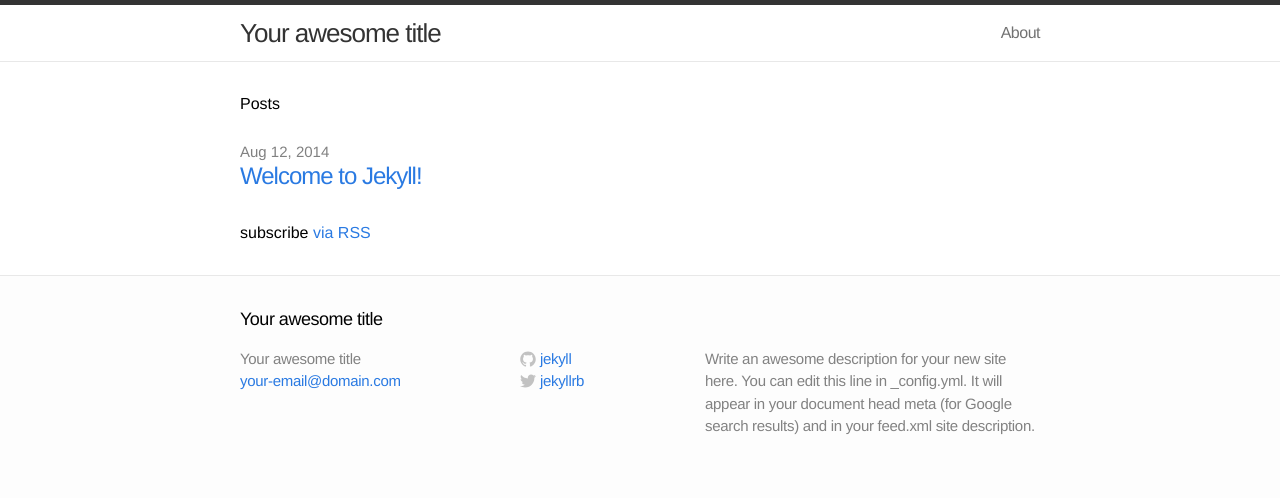
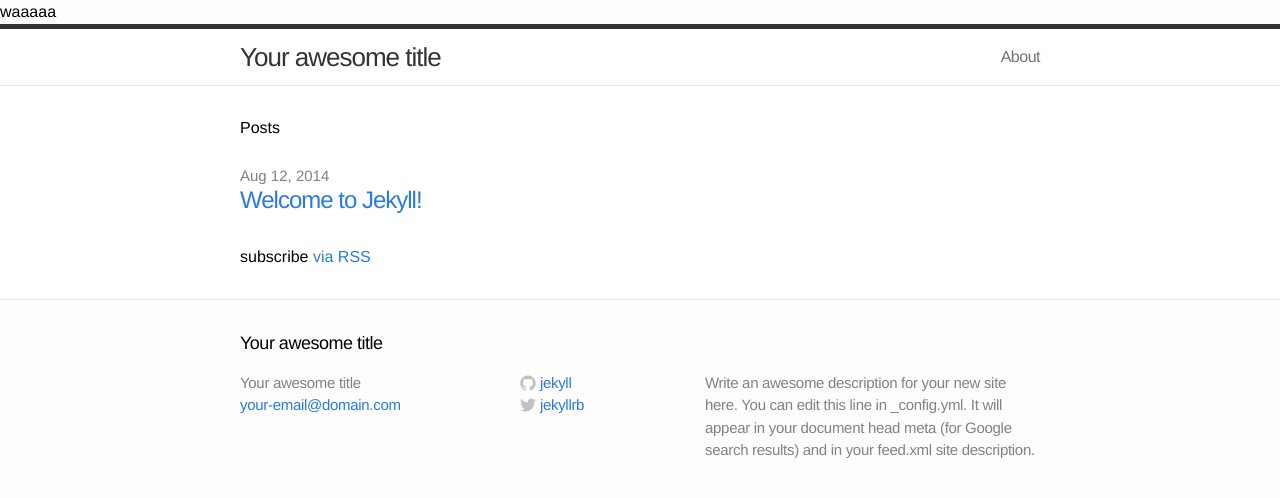
Before and after one commit to rszaloki/myblog, a Jekyll site: the page built from index.html, in a window 1280 px wide. Shown: the top 498 px of the page. Built offline with Jekyll 4.4.1, drawn with Linux system fonts in a browser that asks for light colours.

Commit message:
Update default.html

```diff
--- a/_layouts/default.html
+++ b/_layouts/default.html
@@ -4,7 +4,7 @@
   {% include head.html %}
 
     <body>
-
+    <h1>waaaaa</h1>
     {% include header.html %}
 
     <div class="page-content">
```
